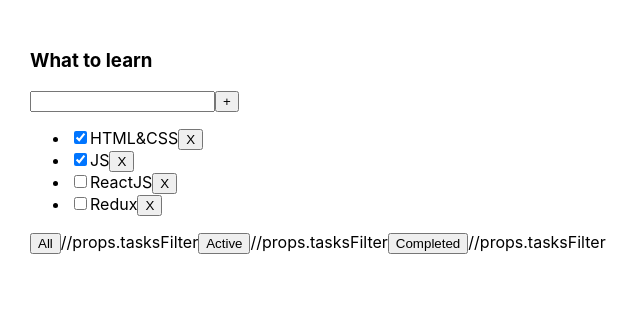
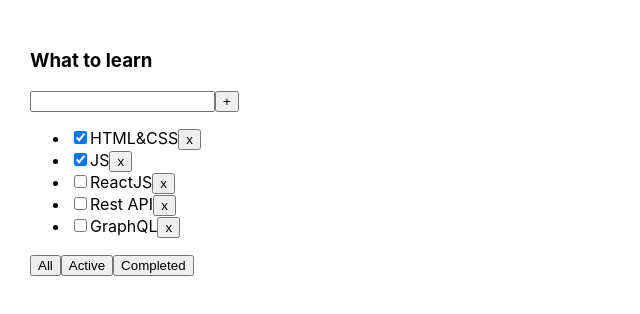
Before and after one commit to Alex-hapa/ToDoit-kamasutra, a React (Create React App) app: page / in a window 1280 px wide. Shown: the top 314 px of the page, without its empty margins (0-640 px from the left). Built offline with nearby package versions, Linux system fonts and the light colour scheme.

Commit message:
add function to create new task

```diff
--- a/package.json
+++ b/package.json
@@ -10,10 +10,12 @@
     "@types/node": "^16.18.1",
     "@types/react": "^18.0.23",
     "@types/react-dom": "^18.0.7",
+    "@types/uuid": "^9.0.1",
     "react": "^18.2.0",
     "react-dom": "^18.2.0",
     "react-scripts": "5.0.1",
     "typescript": "^4.8.4",
+    "uuid": "^9.0.0",
     "web-vitals": "^2.1.4"
   },
   "scripts": {
--- a/src/App.css
+++ b/src/App.css
@@ -1,4 +1,3 @@
-
 .App {
   padding: 30px;
   display: flex;
@@ -7,19 +6,3 @@
 .App > div {
   margin-right: 50px;
 }
-
-.error {
-  border: red 1px solid;
-}
-
-.error-message {
-  color: red;
-}
-
-.active-filter {
-  background-color: aquamarine;
-}
-
-.is-done {
-  opacity: 0.5;
-}
--- a/src/App.tsx
+++ b/src/App.tsx
@@ -1,50 +1,52 @@
 import React, {useState} from 'react';
+import {v1} from 'uuid';
 import './App.css';
 import {Todolist} from './Todolist';
 
-// export type filterButtonKeyType = 'All' | 'Active' | 'Completed';
+export type FilterValuesType = 'all' | 'active' | 'completed';
 
 function App() {
 
-    // let tasks = [
-    //     {id: 1, title: 'HTML&CSS', isDone: true},
-    //     {id: 2, title: 'JS', isDone: true},
-    //     {id: 3, title: 'ReactJS', isDone: false}
-    // ]
+    let [tasks, setTasks] = useState([
+        {id: v1(), title: 'HTML&CSS', isDone: true},
+        {id: v1(), title: 'JS', isDone: true},
+        {id: v1(), title: 'ReactJS', isDone: false},
+        {id: v1(), title: 'Rest API', isDone: false},
+        {id: v1(), title: 'GraphQL', isDone: false},
+    ]);
 
-    let [tasks, setTasks] = useState([
-        {id: 1, title: 'HTML&CSS', isDone: true},
-        {id: 2, title: 'JS', isDone: true},
-        {id: 3, title: 'ReactJS', isDone: false},
-        {id: 4, title: 'Redux', isDone: false},
-    ])
-
-    const removeTask = (taskId: number) => {
-        // tasks = tasks.filter(el => el.id !== taskId)
-        // setTasks(tasks)
-        setTasks(tasks.filter(el => el.id !== taskId))
+    const addTask = (newTitle: string) => {
+        let newTask = {id: v1(), title: newTitle, isDone: false};
+        setTasks([newTask, ...tasks])
     }
 
-    // let [filterButtonKey, setFilterButtonKey] = useState<filterButtonKeyType>('All')
-    // let filteredTasks = tasks
-    // if (filterButtonKey === 'Active') {
-    //     filteredTasks = tasks.filter(el => !el.isDone)
-    // }
-    // if (filterButtonKey === 'Completed') {
-    //     filteredTasks = tasks.filter(el => el.isDone)
-    // }
-    //
-    // const tasksFilter = (filter: filterButtonKeyType) => {
-    //     setFilterButtonKey(filter);
-    // }
+    function removeTask(id: string) {
+        let filteredTasks = tasks.filter(t => t.id !== id);
+        setTasks(filteredTasks);
+    }
+
+    let [filter, setFilter] = useState<FilterValuesType>('all');
+
+    let tasksForTodolist = tasks;
+
+    if (filter === 'active') {
+        tasksForTodolist = tasks.filter(t => !t.isDone);
+    }
+    if (filter === 'completed') {
+        tasksForTodolist = tasks.filter(t => t.isDone);
+    }
+
+    function changeFilter(value: FilterValuesType) {
+        setFilter(value);
+    }
 
     return (
         <div className="App">
             <Todolist title="What to learn"
-                      tasks={tasks}//filteredTasks
+                      tasks={tasksForTodolist}
                       removeTask={removeTask}
-                      // tasksFilter={tasksFilter}
-            />
+                      changeFilter={changeFilter}
+                      addTask={addTask}/>
         </div>
     );
 }
--- a/src/Todolist.tsx
+++ b/src/Todolist.tsx
@@ -1,10 +1,9 @@
 import React, {useState} from 'react';
-// import {filterButtonKeyType} from './App';
-
-type filterButtonKeyType = 'All' | 'Active' | 'Completed';//ddd
+import {FilterValuesType} from './App';
+import {log} from 'util';
 
 type TaskType = {
-    id: number
+    id: string
     title: string
     isDone: boolean
 }
@@ -12,44 +11,55 @@
 type PropsType = {
     title: string
     tasks: Array<TaskType>
-    removeTask: (taskId: number) => void
-    // tasksFilter: (filter: filterButtonKeyType) => void
+    removeTask: (taskId: string) => void
+    changeFilter: (value: FilterValuesType) => void
+    addTask: (newTitle: string) => void
 }
 
 export function Todolist(props: PropsType) {
-    let [filterButtonKey, setFilterButtonKey] = useState<filterButtonKeyType>('All')
-    let filteredTasks = props.tasks
-    if (filterButtonKey === 'Active') {
-        filteredTasks = props.tasks.filter(el => !el.isDone)
-    }
-    if (filterButtonKey === 'Completed') {
-        filteredTasks = props.tasks.filter(el => el.isDone)
+
+    const [newTitle, setNewTitle] = useState('');
+
+    const addTaskHandler = () => {
+        props.addTask(newTitle)
+        setNewTitle('')
     }
 
-    const tasksFilter = (filter: filterButtonKeyType) => {
-        setFilterButtonKey(filter);
-    }
-    return (
-        <div>
+
+    return <div>
         <h3>{props.title}</h3>
         <div>
-                <input/>
-                <button>+</button>
+            <input
+                value={newTitle}
+                onChange={(e)=> setNewTitle(e.currentTarget.value)}
+                // onKeyPress={(e) => console.log(e.key)}
+            />
+            <button onClick={addTaskHandler}>+</button>
+            {/*<button onClick={() => {*/}
+            {/*    props.addTask(newTitle)*/}
+            {/*    setNewTitle('')*/}
+            {/*}*/}
+            {/*}>+</button>*/}
         </div>
         <ul>
-                {filteredTasks.map((el) => {//props.tasks
-                    return (<li key={el.id}>
-                        <input type="checkbox" checked={el.isDone}/>
-                        <span>{el.title}</span>
-                        <button onClick={() => {props.removeTask(el.id)}}>X</button>
-                    </li>);
-                })}
+            {
+                props.tasks.map(t => <li key={t.id}>
+                    <input type="checkbox" checked={t.isDone}/>
+                    <span>{t.title}</span>
+                    <button onClick={ () => { props.removeTask(t.id) } }>x</button>
+                </li>)
+            }
         </ul>
         <div>
-                <button onClick={() => tasksFilter('All')}>All</button>//props.tasksFilter
-                <button onClick={() => tasksFilter('Active')}>Active</button>//props.tasksFilter
-                <button onClick={() => tasksFilter('Completed')}>Completed</button>//props.tasksFilter
+            <button onClick={ () => { props.changeFilter("all") } }>
+                All
+            </button>
+            <button onClick={ () => { props.changeFilter("active") } }>
+                Active
+            </button>
+            <button onClick={ () => { props.changeFilter("completed") } }>
+                Completed
+            </button>
         </div>
     </div>
-    );
 }
--- a/src/index.tsx
+++ b/src/index.tsx
@@ -1,14 +1,19 @@
 import React from 'react';
+import ReactDOM from 'react-dom/client';
 import './index.css';
 import App from './App';
-import * as serviceWorker from './serviceWorker';
-import { createRoot } from 'react-dom/client';
+import reportWebVitals from './reportWebVitals';
 
-const container  = document.getElementById('root') as HTMLElement
-const root = createRoot(container);
-root.render(<App />);
+const root = ReactDOM.createRoot(
+  document.getElementById('root') as HTMLElement
+);
+root.render(
+  <React.StrictMode>
+    <App />
+  </React.StrictMode>
+);
 
-// If you want your app to work offline and load faster, you can change
-// unregister() to register() below. Note this comes with some pitfalls.
-// Learn more about service workers: https://bit.ly/CRA-PWA
-serviceWorker.unregister();
+// If you want to start measuring performance in your app, pass a function
+// to log results (for example: reportWebVitals(console.log))
+// or send to an analytics endpoint. Learn more: https://bit.ly/CRA-vitals
+reportWebVitals();
--- /dev/null
+++ b/src/reportWebVitals.ts
@@ -0,0 +1,15 @@
+import { ReportHandler } from 'web-vitals';
+
+const reportWebVitals = (onPerfEntry?: ReportHandler) => {
+  if (onPerfEntry && onPerfEntry instanceof Function) {
+    import('web-vitals').then(({ getCLS, getFID, getFCP, getLCP, getTTFB }) => {
+      getCLS(onPerfEntry);
+      getFID(onPerfEntry);
+      getFCP(onPerfEntry);
+      getLCP(onPerfEntry);
+      getTTFB(onPerfEntry);
+    });
+  }
+};
+
+export default reportWebVitals;
```
Also changed, not shown: 2 other files (tests, documents, lock files or other folders). Lines whose indentation alone changed are shown as unchanged.
